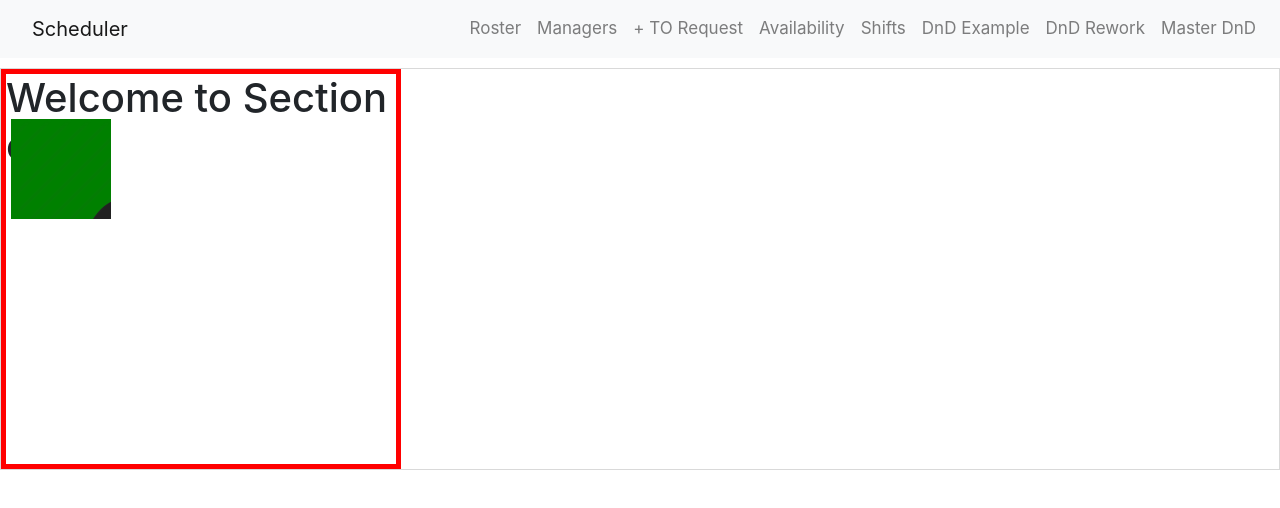
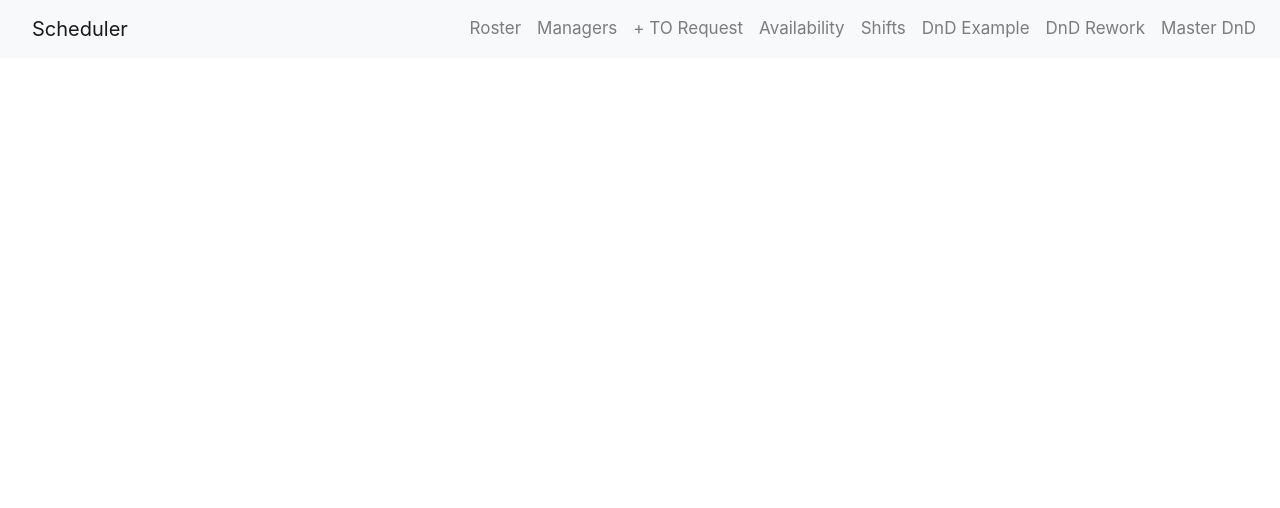
Before and after one commit to mrrogercampbell/scheduler-fe, a React (Create React App) app: page /dndrw in a window 1280 px wide. Shown: the top 508 px of the page. Built offline with nearby package versions, Linux system fonts and the light colour scheme.

Commit message:
Removed all unneeded componenets.

```diff
--- a/src/Components/App/App.js
+++ b/src/Components/App/App.js
@@ -18,10 +18,6 @@ import ShiftSchedCreate from '../ShiftSched/ShiftSchedCreate'
 import ShiftSchedList from '../ShiftSched/ShiftSchedList';
 import ShiftSchedUpdate from '../ShiftSched/ShiftSchedUpdate'
 import ShiftSchedDetail from '../ShiftSched/ShiftSchedDetail'
-
-import DnDEx from '../DnDEx/DnDEx'
-import DnDRw from '../DnDEx/DnDRw'
-// import DnDTest from '../DnDEx/DnDTest/DnDTest'
 
 import MasterDnD from '../MasterDnD/MasterDnD'
 import Home from '../Home'
@@ -149,12 +145,6 @@ class App extends Component {
               exact path="/" render={routerProps => <Home {...routerProps} />} />
 
             <Route
-              exact path="/dndex" render={routerProps => <DnDEx {...routerProps} />} />
-
-            <Route
-              exact path="/dndrw" render={routerProps => <DnDRw {...routerProps} />} />
-
-            <Route
               exact path="/masterdnd" render={routerProps => <MasterDnD {...routerProps} />}
             />
           </Switch>
--- a/src/Components/DnDEx/DnDEx.css
+++ /dev/null
@@ -1,27 +0,0 @@
-/* .boxStyle {
-    border: 1px solid #d9d9d9;
-    margin: 10px 0 20px;
-    min-height: 400;
-    width: 100%;
-    position: relative;
-
-}
-
-.circleStyle {
-    width: 500;
-    height: 500;
-    border-radius: 500/2;
-    position: absolute;
-    left: circleLeft;
-    top: circleTop;
-    background-color: hasCapture ? 'blue' : 'green';
-    touchAction: 'none';
-    backgroundImage: `url(${Img})`;
-} */
-
-
-.section-1{
-    border: 5px solid blueviolet;
-    width: 50vh;
-    height: 50vh;
-}
--- a/src/Components/DnDEx/DnDEx.js
+++ /dev/null
@@ -1,94 +0,0 @@
-import React from 'react';
-
-
-const CIRCLE_SIZE = 85;
-
-class DnDEx extends React.Component {
-    state = {
-        hasCapture: false,
-        circleLeft: 80,
-        circleTop: 80,
-    };
-    isDragging = false;
-    previousLeft = 0;
-    previousTop = 0;
-
-    onDown = event => {
-        this.isDragging = true;
-        event.target.setPointerCapture(event.pointerId);
-
-        // We store the initial coordinates to be able to calculate the changes
-        // later on.
-        this.extractPositionDelta(event);
-    };
-
-    onMove = event => {
-        if (!this.isDragging) {
-            return;
-        }
-        const { left, top } = this.extractPositionDelta(event);
-
-        this.setState(({ circleLeft, circleTop }) => ({
-            circleLeft: circleLeft + left,
-            circleTop: circleTop + top,
-        }));
-    };
-
-    onUp = event => (this.isDragging = false);
-    onGotCapture = event => this.setState({ hasCapture: true });
-    onLostCapture = event =>
-        this.setState({ hasCapture: false });
-
-    extractPositionDelta = event => {
-        const left = event.pageX;
-        const top = event.pageY;
-        const delta = {
-            left: left - this.previousLeft,
-            top: top - this.previousTop,
-        };
-        this.previousLeft = left;
-        this.previousTop = top;
-        return delta;
-    };
-
-
-    render() {
-        const { hasCapture, circleLeft, circleTop } = this.state;
-
-        const boxStyle = {
-            border: '1px solid #d9d9d9',
-            margin: '10px 0 20px',
-            minHeight: 400,
-            width: '100%',
-            position: 'relative',
-        };
-
-        const circleStyle = {
-            width: CIRCLE_SIZE,
-            height: CIRCLE_SIZE,
-            borderRadius: CIRCLE_SIZE / 2,
-            position: 'absolute',
-            left: circleLeft,
-            top: circleTop,
-            backgroundColor: hasCapture ? 'blue' : 'green',
-            touchAction: 'none',
-        };
-
-        return (
-            <div style={boxStyle}>
-                <div
-                    style={circleStyle}
-                    onPointerDown={this.onDown}
-                    onPointerMove={this.onMove}
-                    onPointerUp={this.onUp}
-                    onPointerCancel={this.onUp}
-                    onGotPointerCapture={this.onGotCapture}
-                    onLostPointerCapture={this.onLostCapture}
-                />
-            </div>
-        );
-    }
-}
-
-
-export default DnDEx
--- a/src/Components/DnDEx/DnDRw.js
+++ /dev/null
@@ -1,107 +0,0 @@
-import React from 'react'
-import Img from '../../Images/dinner-plate.png'
-import './DnDEx.css'
-
-
-const CIRCLE_SIZE = 100;
-
-class DnDExRw extends React.Component {
-    state = {
-        hasCapture: false,
-        circleLeft: 10,
-        circleTop: 50,
-        didMove: ''
-    };
-    isDragging = false;
-    previousLeft = 0;
-    previousTop = 0;
-
-    onDown = event => {
-        this.isDragging = true;
-        event.target.setPointerCapture(event.pointerId);
-
-        // We store the initial coordinates to be able to calculate the changes
-        // later on.
-        this.extractPositionDelta(event);
-    };
-
-    onMove = event => {
-        if (!this.isDragging) {
-            return;
-        }
-        const { left, top } = this.extractPositionDelta(event);
-
-        this.setState(({ circleLeft, circleTop }) => ({
-            circleLeft: circleLeft + left,
-            circleTop: circleTop + top,
-            didMove: 'yes'
-        }));
-        console.log(this.state.didMove)
-    };
-
-    onUp = event => (this.isDragging = false);
-    onGotCapture = event => this.setState({ hasCapture: true });
-    onLostCapture = event =>
-        this.setState({ hasCapture: false });
-
-    extractPositionDelta = event => {
-        const left = event.pageX;
-        const top = event.pageY;
-        const delta = {
-            left: left - this.previousLeft,
-            top: top - this.previousTop,
-        };
-        this.previousLeft = left;
-        this.previousTop = top;
-        return delta;
-    };
-
-    render() {
-        const { hasCapture, circleLeft, circleTop } = this.state;
-
-        const boxStyle = {
-            border: '1px solid #d9d9d9',
-            margin: '10px 0 20px',
-            minHeight: 400,
-            width: '100%',
-            position: 'relative',
-
-        };
-
-        const circleStyle = {
-            width: CIRCLE_SIZE,
-            height: CIRCLE_SIZE,
-            // borderRadius: CIRCLE_SIZE / 2,
-            position: 'absolute',
-            left: circleLeft,
-            top: circleTop,
-            backgroundColor: hasCapture ? 'blue' : 'green',
-            touchAction: 'none',
-            backgroundImage: `url(${Img})`,
-        };
-
-
-
-        return (
-            <div style={boxStyle}>
-                <div
-                    style={circleStyle}
-                    onPointerDown={this.onDown}
-                    onPointerMove={this.onMove}
-                    onPointerUp={this.onUp}
-                    onPointerCancel={this.onUp}
-                    onGotPointerCapture={this.onGotCapture}
-                    onLostPointerCapture={this.onLostCapture}
-                >
-
-                </div>
-                <div className='section-1'>
-                    <h1>Welcome to Section one</h1>
-                </div>
-            </div>
-        );
-    }
-}
-
-
-export default DnDExRw
--- a/src/Components/MasterDnD/MasterDnD.js
+++ b/src/Components/MasterDnD/MasterDnD.js
@@ -67,6 +67,14 @@ export default class Draggable extends React.Component {
         window.removeEventListener('mousemove', this.handleMouseMove);
         window.removeEventListener('mouseup', this.handleMouseUp);
 
+        // this.setState((prevState) => {
+        //     // old state
+        //     // set x and y and draggable
+        //     // for one specific index
+        //     // return entire array
+
+        //     return newState
+        // })
         this.setState(
             {
                 originalX: 0,
@@ -106,7 +114,6 @@ export default class Draggable extends React.Component {
         return (
             <div>
                 <TableSections />
-                <div>
                 <Container
                     onMouseDown={this.handleMouseDown}
                     x={translateX}
@@ -114,11 +121,10 @@ export default class Draggable extends React.Component {
                     isDragging={isDragging}
                     id='1'
                 >
-                        {children}
+                    {/* {children} */}
                     {/* <img src={image} /> */}
                     {employee[0]}
                 </Container>
-                </div>
             </div>
         );
     }
```
Also changed, not shown: src/Components/DnDEx/DnDTest/DnDTest.js (deleted, +0 -42 lines), src/Components/DnDEx/Draggable/Draggable.js (deleted, +0 -28 lines), src/Components/DnDEx/Droppable/Droppable.js (deleted, +0 -23 lines), src/Components/MasterDnD/DnDChild.js (deleted, +0 -35 lines). Lines whose indentation alone changed are shown as unchanged.
